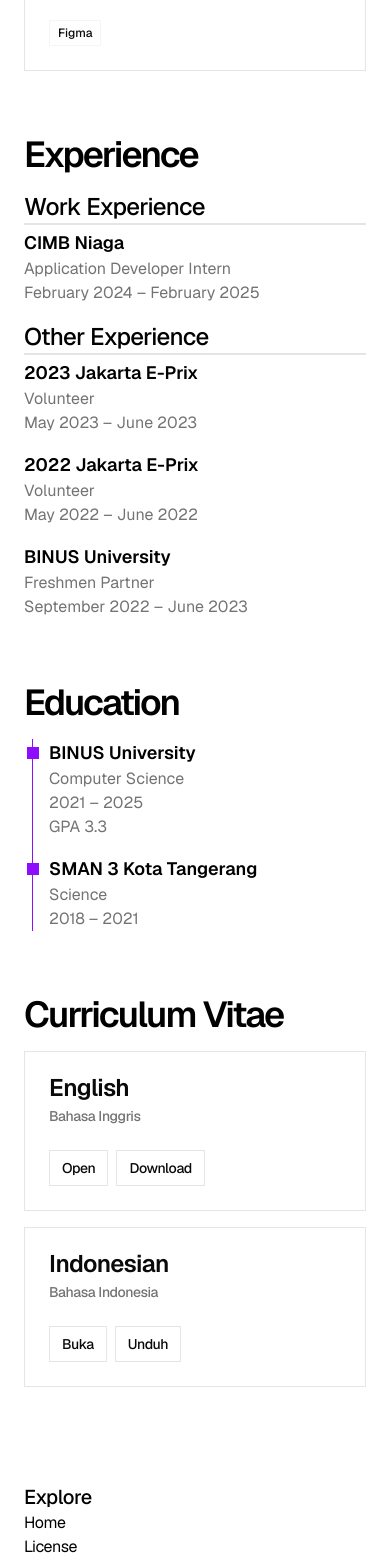
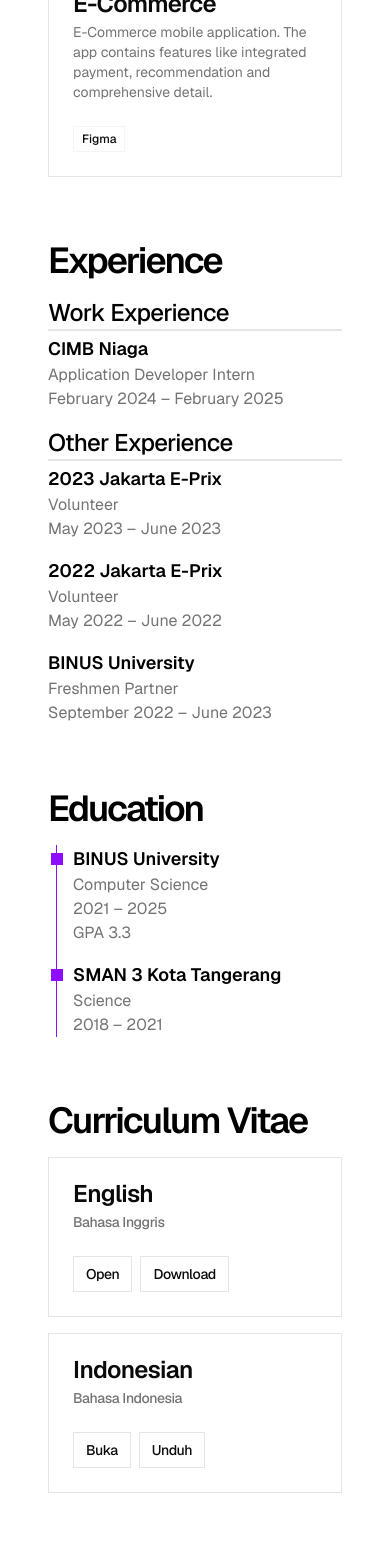
Before and after one commit to RMalik777/porto, a Next.js app: page / in a window 390 px wide. Shown: the part 5520-7088 px from the top of the page. Built offline with nearby package versions, Linux system fonts and the light colour scheme.

Commit message:
style: add scroll margin

```diff
--- a/app/page.tsx
+++ b/app/page.tsx
@@ -70,7 +70,10 @@
 				</h1>
 			</section>
 
-			<section id="skills" className="mb-8 scroll-m-14 space-y-4">
+			<section
+				id="skills"
+				className="mb-8 scroll-m-14 space-y-4 px-6 sm:px-10 md:px-14 lg:px-20 xl:px-24"
+			>
 				<h2 className="text-4xl font-semibold tracking-tighter">Skills</h2>
 				<div className="flex flex-col items-stretch gap-5">
 					<ul className="flex flex-col gap-8">
@@ -130,7 +133,10 @@
 				</div>
 			</section>
 
-			<section id="projects" className="mb-8 scroll-m-14 space-y-4">
+			<section
+				id="projects"
+				className="mb-8 scroll-m-14 space-y-4 px-6 sm:px-10 md:px-14 lg:px-20 xl:px-24"
+			>
 				<h2 className="text-4xl font-semibold tracking-tighter">Projects</h2>
 				<ul className="grid grid-cols-1 gap-4 sm:grid-cols-2 md:grid-cols-3">
 					{projectsList?.map((project, index) => (
@@ -164,7 +170,10 @@
 				</ul>
 			</section>
 
-			<section id="about" className="mb-8 scroll-m-14 space-y-4">
+			<section
+				id="about"
+				className="mb-8 scroll-m-14 space-y-4 px-6 sm:px-10 md:px-14 lg:px-20 xl:px-24"
+			>
 				<h2 className="text-4xl font-semibold tracking-tighter">Experience</h2>
 				<section>
 					<h3 className="text-2xl font-medium tracking-tight">Work Experience</h3>
@@ -205,7 +214,7 @@
 				</section>
 			</section>
 
-			<section className="mb-8 space-y-4">
+			<section className="mb-8 space-y-4 px-6 sm:px-10 md:px-14 lg:px-20 xl:px-24">
 				<h2 className="text-4xl font-semibold tracking-tighter">Education</h2>
 				<ul className="border-theme-purple ml-2 flex flex-col gap-4 border-l">
 					{educationList?.map((education) => (
@@ -214,7 +223,7 @@
 							className="relative flex flex-col items-start gap-0 pl-4 duration-200"
 						>
 							<div className="bg-theme-purple absolute -left-1.5 mt-2 h-3 w-3"></div>
-							<h4 className="text-lg font-semibold">{education.school}</h4>
+							<h3 className="text-lg font-semibold">{education.school}</h3>
 							<p className="text-neutral-500 dark:text-neutral-400">{education.major}</p>
 							<p className="text-neutral-500 dark:text-neutral-400">
 								{education.from} &ndash; {education.to}
@@ -227,7 +236,10 @@
 				</ul>
 			</section>
 
-			<section id="cv" className="mb-4 scroll-m-14 space-y-4">
+			<section
+				id="cv"
+				className="mb-4 scroll-m-14 space-y-4 px-6 sm:px-10 md:px-14 lg:px-20 xl:px-24"
+			>
 				<h2 className="text-4xl font-semibold tracking-tighter">Curriculum Vitae</h2>
 				<ul className="flex w-full flex-row flex-wrap items-start justify-stretch gap-4 font-medium tracking-tight">
 					<li className="group min-w-fit grow basis-0">
```
